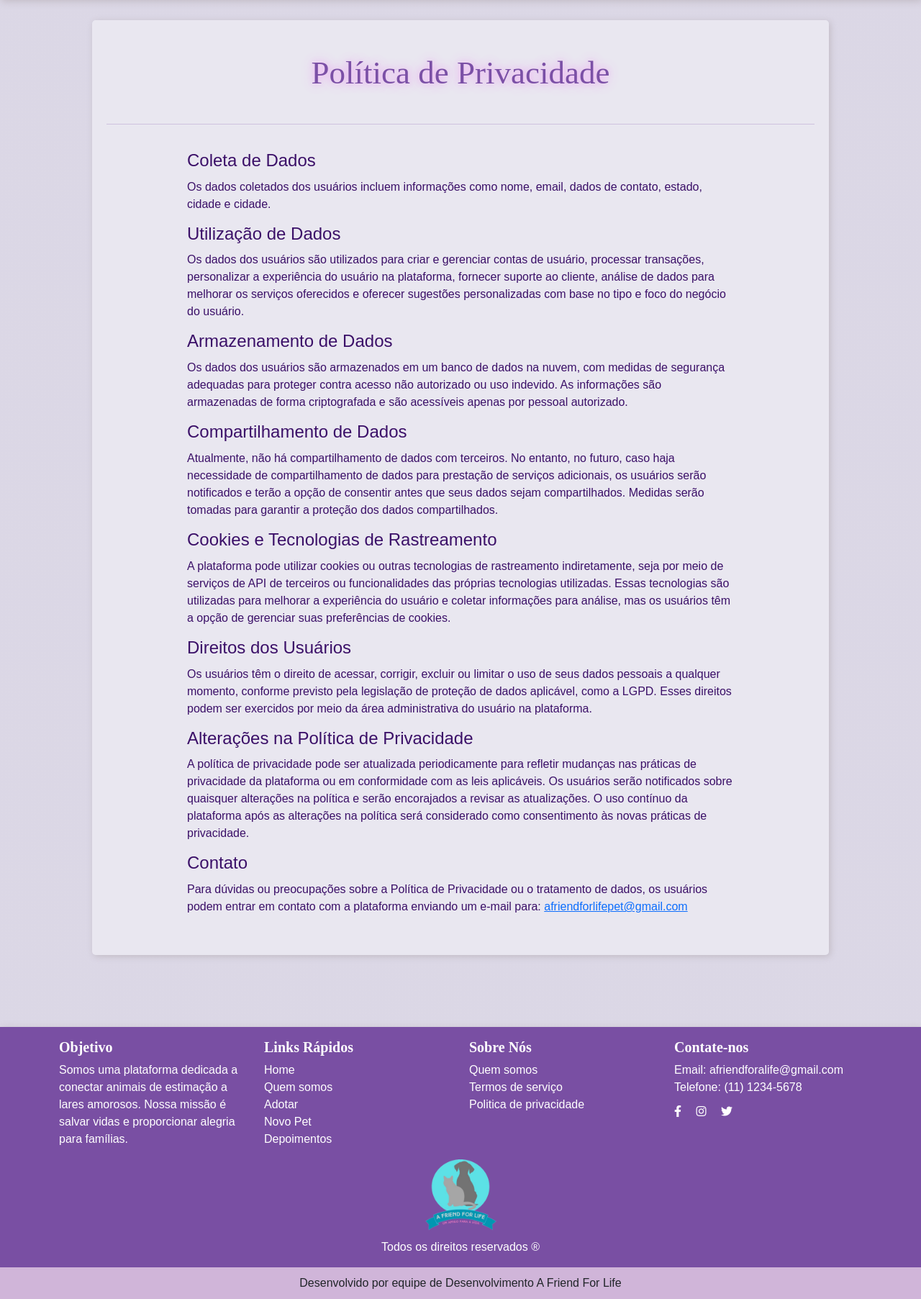
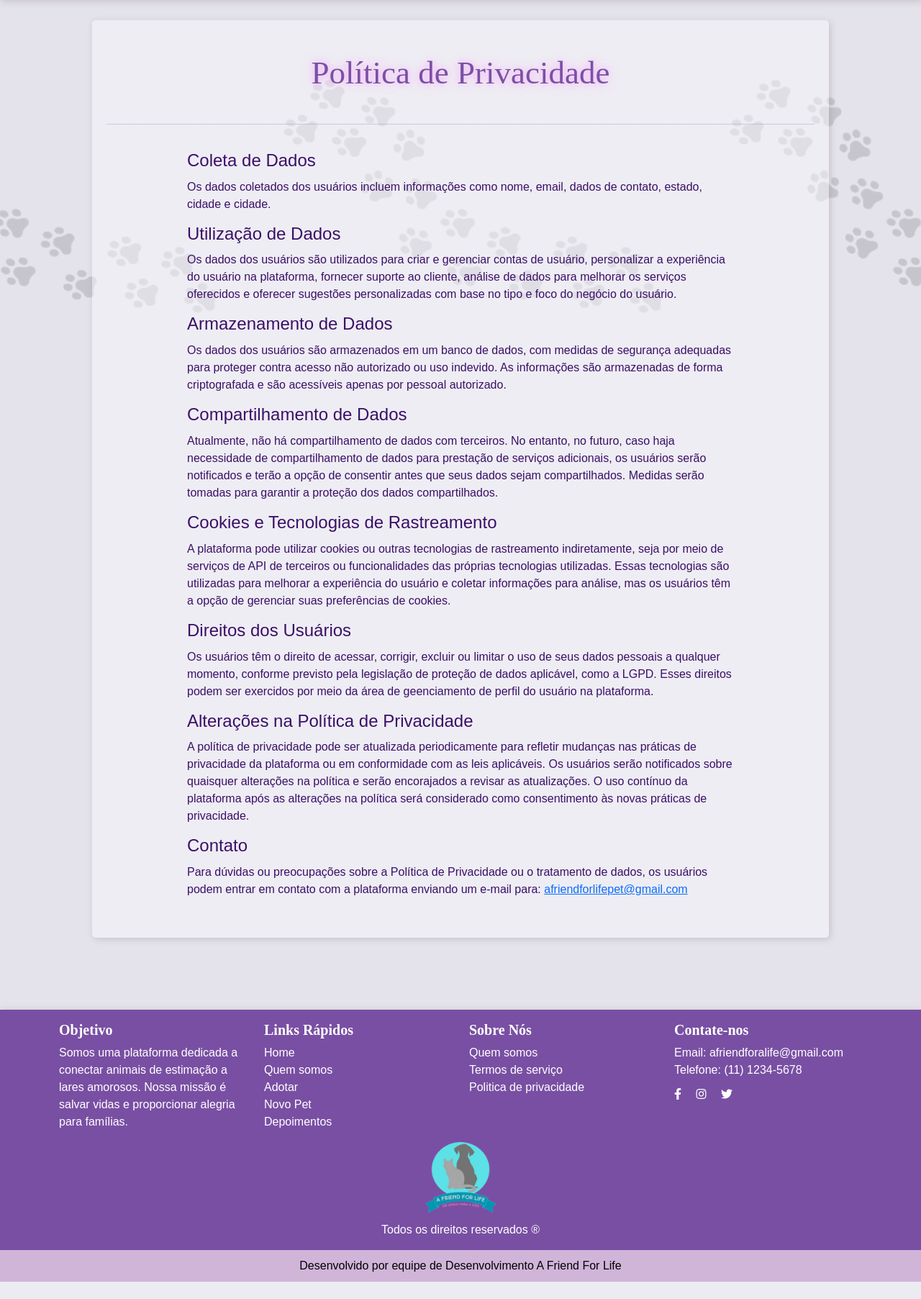
Before and after one commit to Yuridevpro/um-amigo-for-life02, a Django app: page /sobre_nos/politica_privacidade/ in a window 1280 px wide. Shown: the part 110-1915 px from the top of the page at 72% size. After the commit the page ends 1891 px from the top, so only its background shows below. Run offline with Django 5.2, Linux system fonts and the light colour scheme; some web fonts are replaced.

Commit message:
Adicao das patas

```diff
--- a/sobre_nos/templates/politica_privacidade.html
+++ b/sobre_nos/templates/politica_privacidade.html
@@ -35,10 +35,10 @@
             <p>Os dados coletados dos usuários incluem informações como nome, email, dados de contato, estado, cidade e cidade.</p>
 
             <h2>Utilização de Dados</h2>
-            <p>Os dados dos usuários são utilizados para criar e gerenciar contas de usuário, processar transações, personalizar a experiência do usuário na plataforma, fornecer suporte ao cliente, análise de dados para melhorar os serviços oferecidos e oferecer sugestões personalizadas com base no tipo e foco do negócio do usuário.</p>
+            <p>Os dados dos usuários são utilizados para criar e gerenciar contas de usuário, personalizar a experiência do usuário na plataforma, fornecer suporte ao cliente, análise de dados para melhorar os serviços oferecidos e oferecer sugestões personalizadas com base no tipo e foco do negócio do usuário.</p>
 
             <h2>Armazenamento de Dados</h2>
-            <p>Os dados dos usuários são armazenados em um banco de dados na nuvem, com medidas de segurança adequadas para proteger contra acesso não autorizado ou uso indevido. As informações são armazenadas de forma criptografada e são acessíveis apenas por pessoal autorizado.</p>
+            <p>Os dados dos usuários são armazenados em um banco de dados, com medidas de segurança adequadas para proteger contra acesso não autorizado ou uso indevido. As informações são armazenadas de forma criptografada e são acessíveis apenas por pessoal autorizado.</p>
 
             <h2>Compartilhamento de Dados</h2>
             <p>Atualmente, não há compartilhamento de dados com terceiros. No entanto, no futuro, caso haja necessidade de compartilhamento de dados para prestação de serviços adicionais, os usuários serão notificados e terão a opção de consentir antes que seus dados sejam compartilhados. Medidas serão tomadas para garantir a proteção dos dados compartilhados.</p>
@@ -47,7 +47,7 @@
             <p>A plataforma pode utilizar cookies ou outras tecnologias de rastreamento indiretamente, seja por meio de serviços de API de terceiros ou funcionalidades das próprias tecnologias utilizadas. Essas tecnologias são utilizadas para melhorar a experiência do usuário e coletar informações para análise, mas os usuários têm a opção de gerenciar suas preferências de cookies.</p>
 
             <h2>Direitos dos Usuários</h2>
-            <p>Os usuários têm o direito de acessar, corrigir, excluir ou limitar o uso de seus dados pessoais a qualquer momento, conforme previsto pela legislação de proteção de dados aplicável, como a LGPD. Esses direitos podem ser exercidos por meio da área administrativa do usuário na plataforma.</p>
+            <p>Os usuários têm o direito de acessar, corrigir, excluir ou limitar o uso de seus dados pessoais a qualquer momento, conforme previsto pela legislação de proteção de dados aplicável, como a LGPD. Esses direitos podem ser exercidos por meio da área de geenciamento de perfil do usuário na plataforma.</p>
 
             <h2>Alterações na Política de Privacidade</h2>
             <p>A política de privacidade pode ser atualizada periodicamente para refletir mudanças nas práticas de privacidade da plataforma ou em conformidade com as leis aplicáveis. Os usuários serão notificados sobre quaisquer alterações na política e serão encorajados a revisar as atualizações. O uso contínuo da plataforma após as alterações na política será considerado como consentimento às novas práticas de privacidade.</p>
--- a/templates/base.html
+++ b/templates/base.html
@@ -80,6 +80,7 @@
         {% endif %}
     </nav>
 
+
     {% block content %}
     {% endblock %}
 
--- a/templates/static/base/css/base.css
+++ b/templates/static/base/css/base.css
@@ -65,7 +65,32 @@ body {
     box-sizing: border-box;
     background-color: var(--color-background);
     font-family: var(--font-paragraph); /* Fonte para os parágrafos */
+    color: black;
+
+    /* Adiciona um filtro para deixar mais suave */
+    background-blend-mode: lighten;
+    opacity: 0.; /* Ajuste de transparência geral do fundo */
 }
+
+/* Fundo com patinhas animadas */
+body::before {
+    content: "";
+    position: fixed;
+    top: 0;
+    left: 0;
+    width: 100%;
+    height: 100%;
+
+    background-image: url('../img/fundo_patas.png');
+    background-repeat: repeat;
+    background-size: 620px 620px;
+    background-attachment: fixed;
+    background-position: center; /* centraliza o padrão */
+    opacity: 0.95;
+    z-index: -1;
+}
+
+
 
 .logo {
     width: 80px;
```
Also changed, not shown: templates/static/base/img/fundo_patas.png (added).
